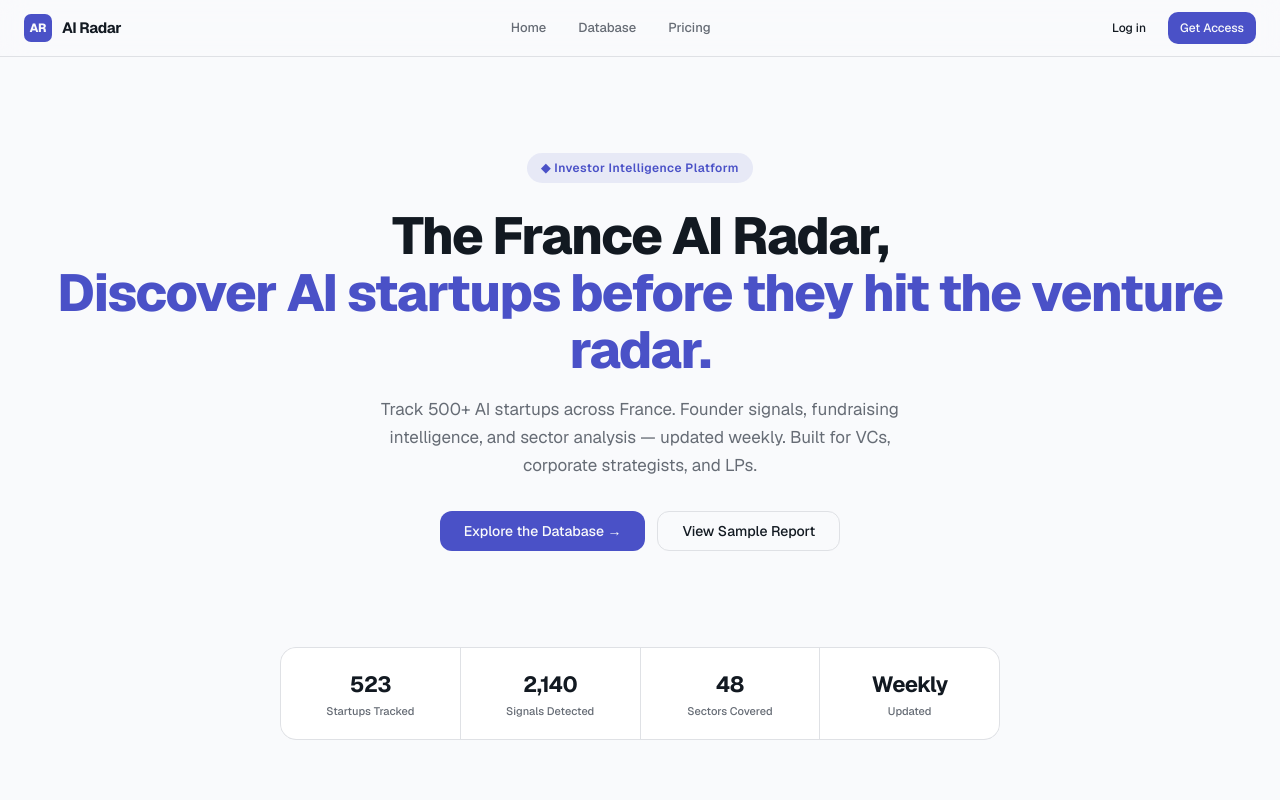
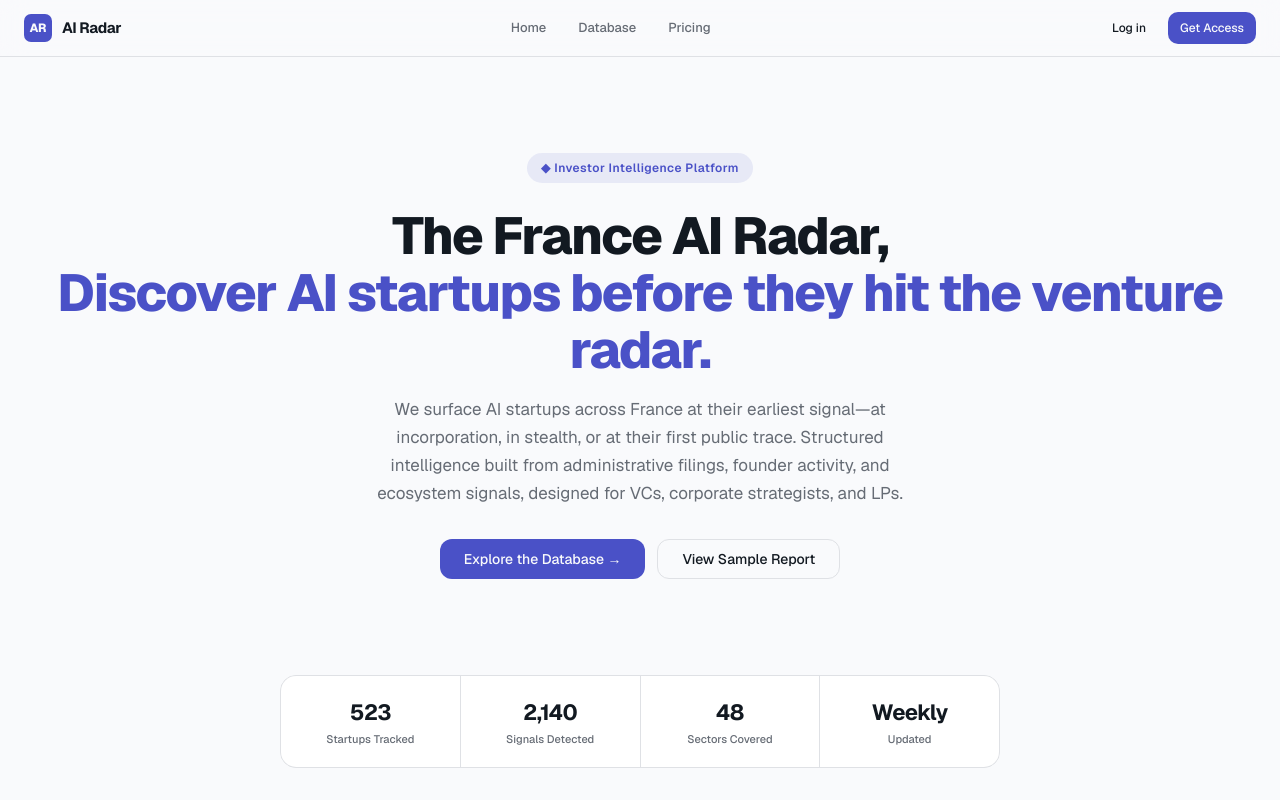
Before and after one commit to chobrien99-svg/France-AI-Radar, a Next.js app: page / in a window 1280 px wide. Shown: the top 800 px of the page. Built offline with nearby package versions, Linux system fonts and the light colour scheme.

Commit message:
Update page.tsx

```diff
--- a/app/page.tsx
+++ b/app/page.tsx
@@ -125,9 +125,7 @@
           </h1>
 
           <p className="mx-auto mb-8 max-w-[560px] text-[17px] leading-[1.65] text-muted-foreground">
-            Track 500+ AI startups across France. Founder signals, fundraising
-            intelligence, and sector analysis — updated weekly. Built for VCs,
-            corporate strategists, and LPs.
+            We surface AI startups across France at their earliest signal—at incorporation, in stealth, or at their first public trace. Structured intelligence built from administrative filings, founder activity, and ecosystem signals, designed for VCs, corporate strategists, and LPs.
           </p>
 
           <div className="flex items-center justify-center gap-3">
```
